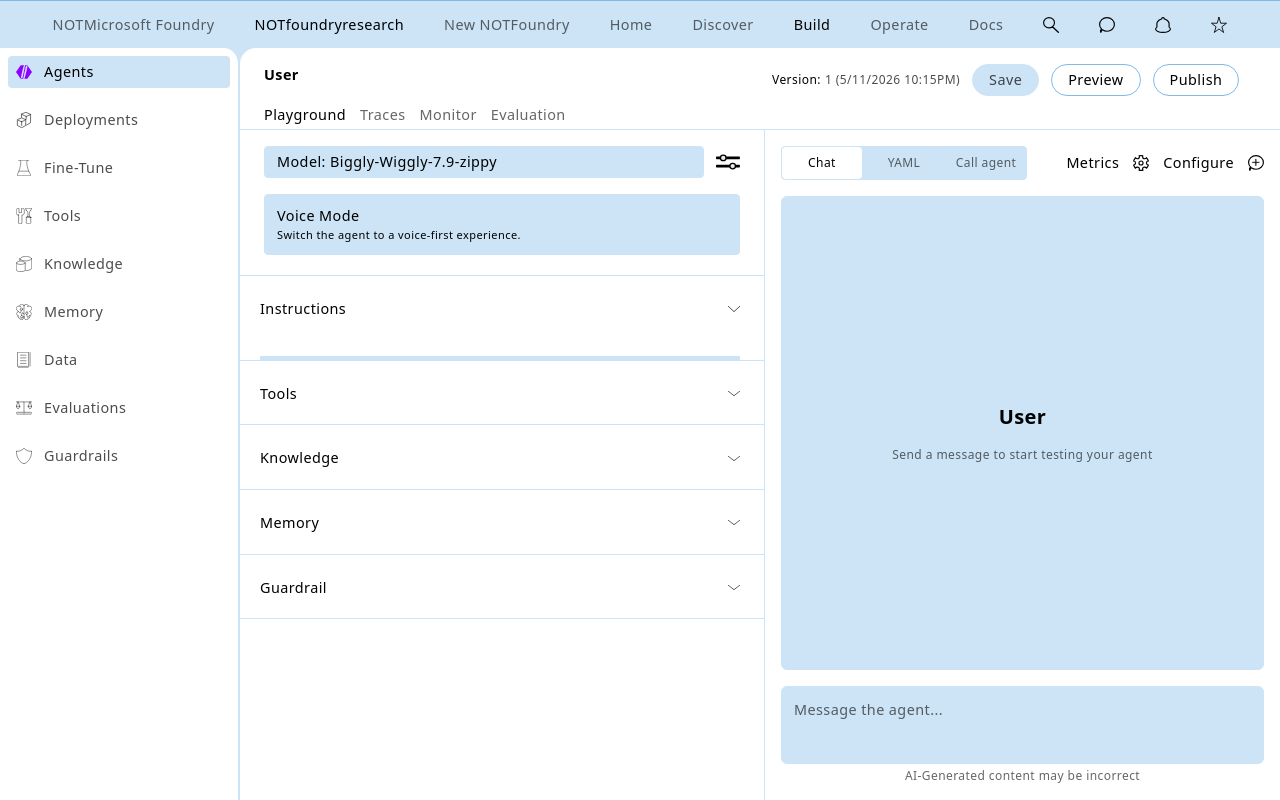
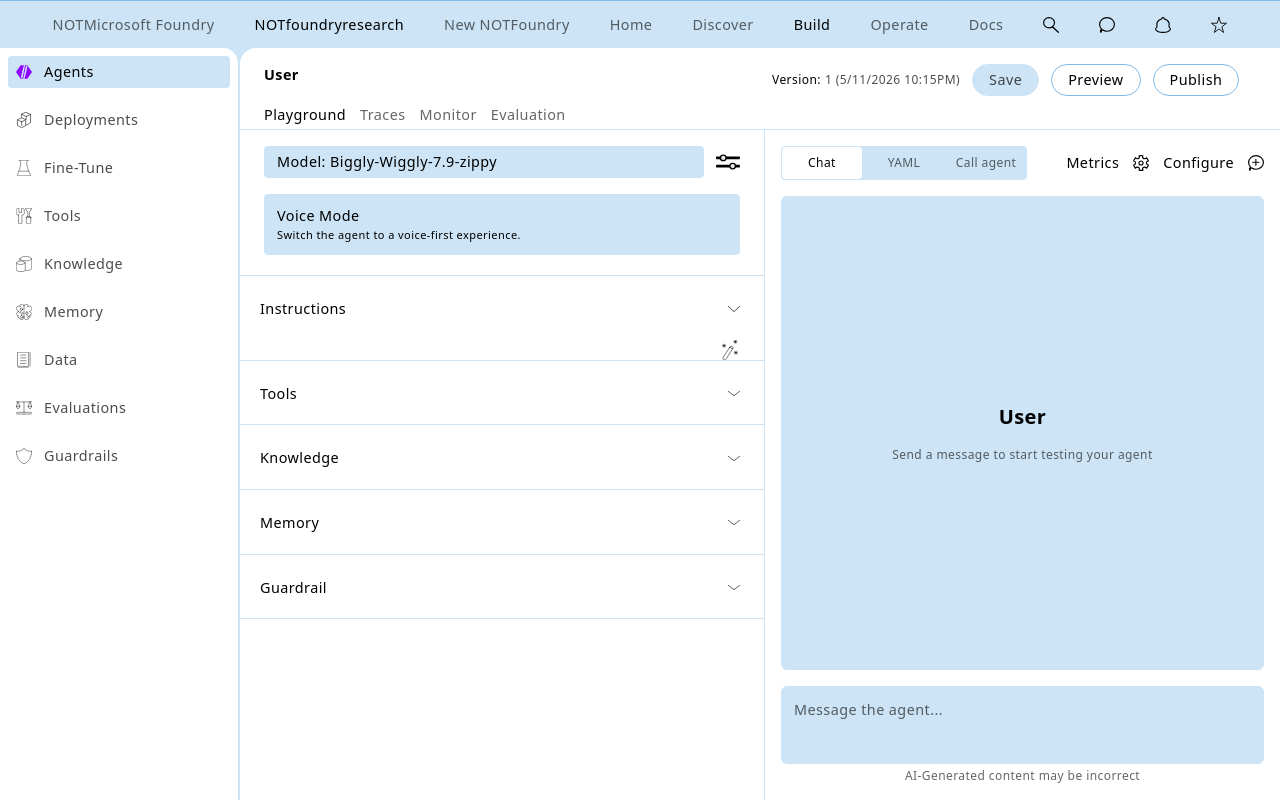
Before and after one commit to schoolblues/TailwindDemo, a React (Vite) app: page / in a window 1280 px wide. Built offline with nearby package versions, Linux system fonts and the light colour scheme.

Commit message:
new svg
added and implemented magicWand svg

```diff
--- a/src/components/ModelInstructions.tsx
+++ b/src/components/ModelInstructions.tsx
@@ -1,5 +1,6 @@
 import arrowUp from "../assets/arrowUp.svg"
 import arrowDown from "../assets/arrowDown.svg"
+import magicWand from "../assets/magicWand.svg"
 import { useState } from 'react'
 
 function ModelInstructions() {
@@ -15,6 +16,9 @@ function ModelInstructions() {
             </div>
             <div className={`ml-5 mt-5 grid transition-[grid-template-rows] duration-300 ease-in-out ${open ? "grid-rows-[1fr]" : "grid-rows-[0fr]"}`}>
                 <div className="overflow-hidden pr-6 pb-5">
+                    <div className="">
+                        <img className="h-5 w-5 ml-auto" src={magicWand} alt="svg" />
+                    </div>
                     <div className="bg-windows-100 pb-26 mt-4 pt-4 pl-3">
                         <p className='text-xs text-black/60 max-w-96'>
                             Write your prompt here to give your agent instructions.
```
Also changed, not shown: src/assets/magicWand.svg (added).
